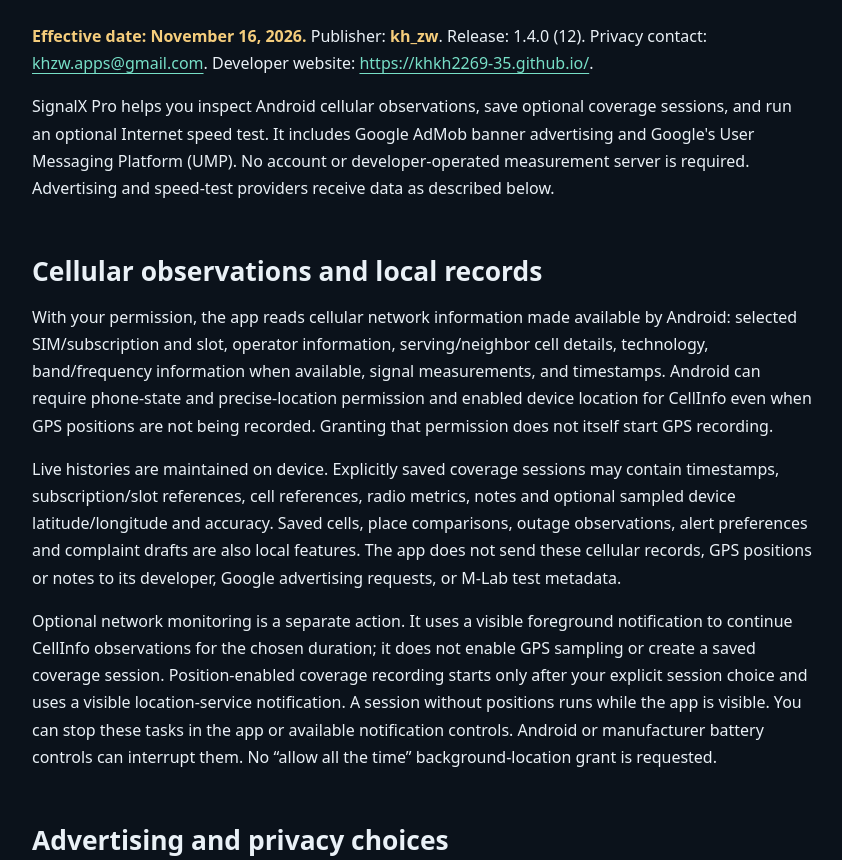
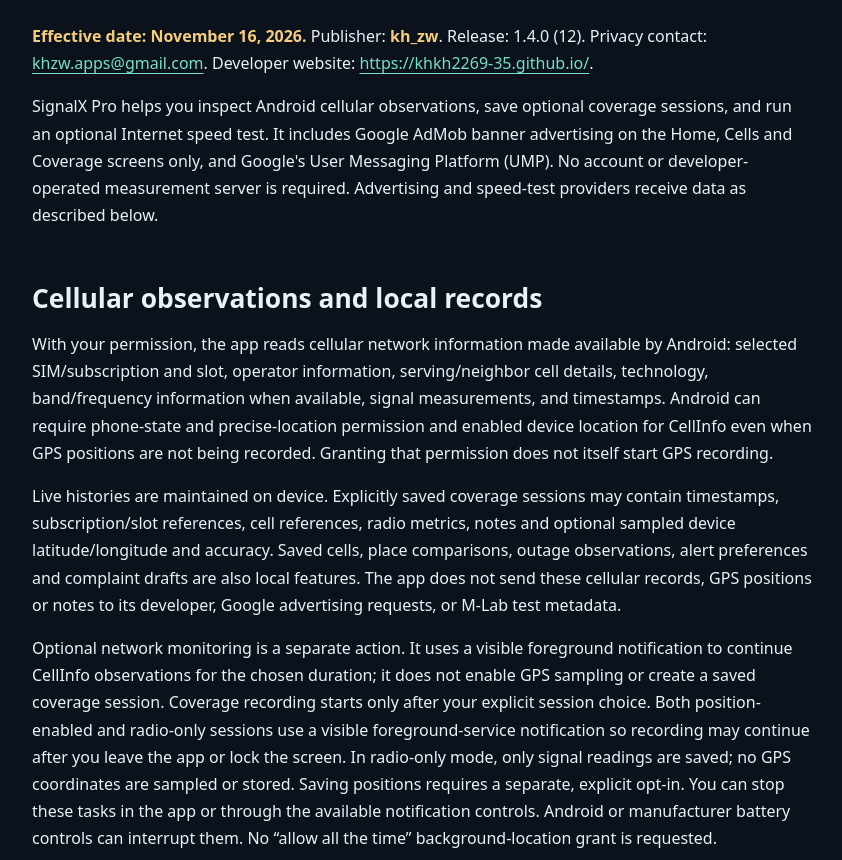
Before and after one commit to khkh2269-35/khkh2269-35.github.io, a plain HTML site: page privacy-en.html in a window 1280 px wide. Shown: the part 208-1068 px from the top of the page, without its empty margins (183-1025 px from the left). Drawn offline with Linux system fonts and the light colour scheme.

Commit message:
privacy: disclose radio-only background session and exactly three banner placements

```diff
--- a/privacy-en.html
+++ b/privacy-en.html
@@ -3,11 +3,11 @@
 <header><a class="brand" href="index.html"><img src="mark.svg" width="34" height="34" alt=""><bdi>SignalX Pro</bdi></a><nav aria-label="Main navigation"><a href="index.html">Website</a><a href="privacy-ar.html" lang="ar" dir="rtl">العربية</a></nav></header>
 <main class="policy"><h1>SignalX Pro — Privacy Policy</h1>
 <p><strong>Effective date: November 16, 2026.</strong> Publisher: <strong>kh_zw</strong>. Release: 1.4.0 (12). Privacy contact: <a href="mailto:khzw.apps@gmail.com">khzw.apps@gmail.com</a>. Developer website: <a href="https://khkh2269-35.github.io/">https://khkh2269-35.github.io/</a>.</p>
-<p>SignalX Pro helps you inspect Android cellular observations, save optional coverage sessions, and run an optional Internet speed test. It includes Google AdMob banner advertising and Google&#x27;s User Messaging Platform (UMP). No account or developer-operated measurement server is required. Advertising and speed-test providers receive data as described below.</p>
+<p>SignalX Pro helps you inspect Android cellular observations, save optional coverage sessions, and run an optional Internet speed test. It includes Google AdMob banner advertising on the Home, Cells and Coverage screens only, and Google&#x27;s User Messaging Platform (UMP). No account or developer-operated measurement server is required. Advertising and speed-test providers receive data as described below.</p>
 <h2>Cellular observations and local records</h2>
 <p>With your permission, the app reads cellular network information made available by Android: selected SIM/subscription and slot, operator information, serving/neighbor cell details, technology, band/frequency information when available, signal measurements, and timestamps. Android can require phone-state and precise-location permission and enabled device location for CellInfo even when GPS positions are not being recorded. Granting that permission does not itself start GPS recording.</p>
 <p>Live histories are maintained on device. Explicitly saved coverage sessions may contain timestamps, subscription/slot references, cell references, radio metrics, notes and optional sampled device latitude/longitude and accuracy. Saved cells, place comparisons, outage observations, alert preferences and complaint drafts are also local features. The app does not send these cellular records, GPS positions or notes to its developer, Google advertising requests, or M-Lab test metadata.</p>
-<p>Optional network monitoring is a separate action. It uses a visible foreground notification to continue CellInfo observations for the chosen duration; it does not enable GPS sampling or create a saved coverage session. Position-enabled coverage recording starts only after your explicit session choice and uses a visible location-service notification. A session without positions runs while the app is visible. You can stop these tasks in the app or available notification controls. Android or manufacturer battery controls can interrupt them. No “allow all the time” background-location grant is requested.</p>
+<p>Optional network monitoring is a separate action. It uses a visible foreground notification to continue CellInfo observations for the chosen duration; it does not enable GPS sampling or create a saved coverage session. Coverage recording starts only after your explicit session choice. Both position-enabled and radio-only sessions use a visible foreground-service notification so recording may continue after you leave the app or lock the screen. In radio-only mode, only signal readings are saved; no GPS coordinates are sampled or stored. Saving positions requires a separate, explicit opt-in. You can stop these tasks in the app or through the available notification controls. Android or manufacturer battery controls can interrupt them. No “allow all the time” background-location grant is requested.</p>
 <h2>Advertising and privacy choices</h2>
 <p>Google Mobile Ads collects and shares data such as the device&#x27;s IP address (which can indicate general location), app/ad interactions, performance diagnostics, and applicable identifiers such as app set ID. This app configuration removes advertising-ID and Privacy Sandbox permissions, requests non-personalized ads and disables publisher first-party ID. These controls do not prevent all SDK data processing. Google uses this information for advertising, analytics and fraud prevention. Personalized, non-personalized or limited advertising behavior depends on your choices, local requirements and the publisher&#x27;s actual configuration; non-personalized ads do not mean no data is processed. There is no separate developer analytics service.</p>
 <p>UMP manages applicable privacy messages and choices. Use the app&#x27;s privacy-options control when available to revisit choices. Android settings may allow you to reset or delete the advertising ID. Cellular/location permission is used for cellular features, not ad targeting; the app does not supply precise GPS or cell identities to ads. Google&#x27;s data practices and controls: <a href="https://policies.google.com/privacy">https://policies.google.com/privacy</a> and <a href="https://policies.google.com/technologies/ads">https://policies.google.com/technologies/ads</a>. This candidate integrates Google AdMob and UMP directly and includes no mediation adapters or separately added mediation partners. Applicable messages and privacy options depend on your region and the publisher&#x27;s AdMob configuration. Any addition of advertising partners requires a review of this disclosure before release.</p>
```
